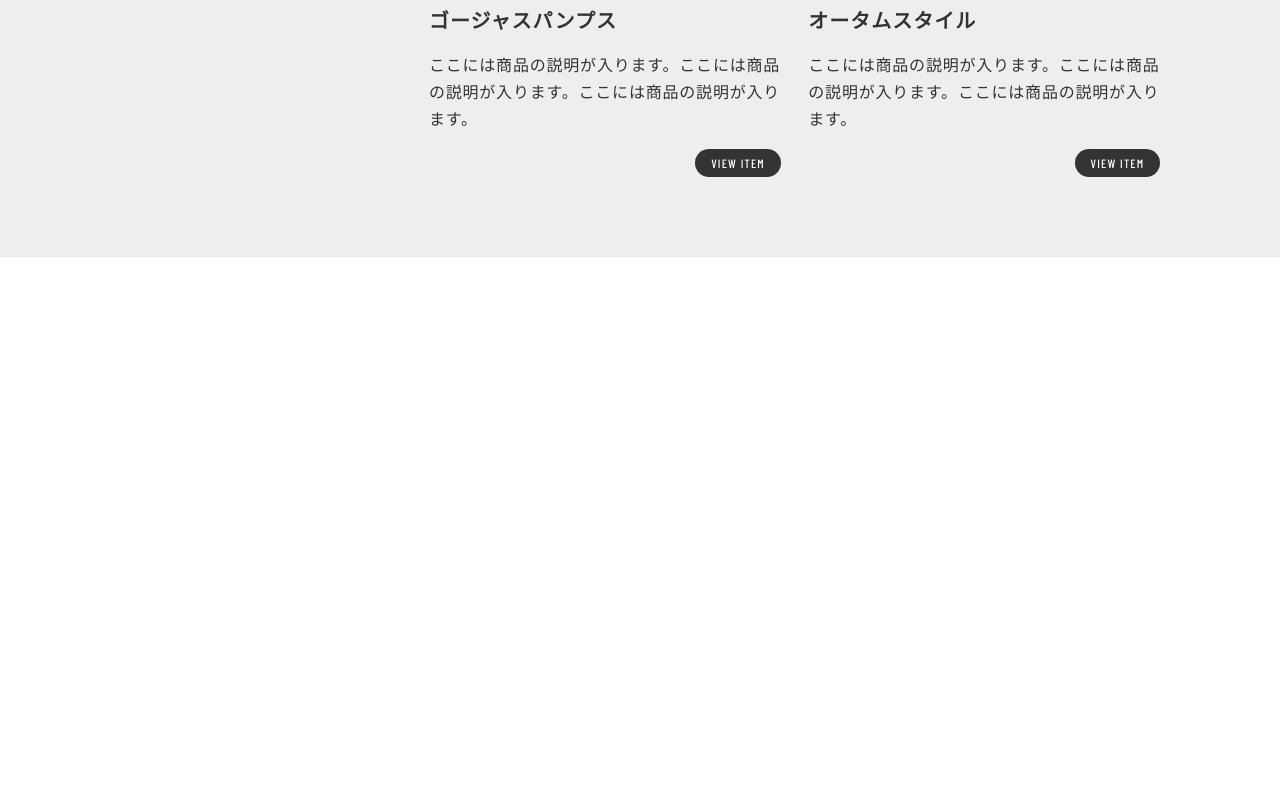
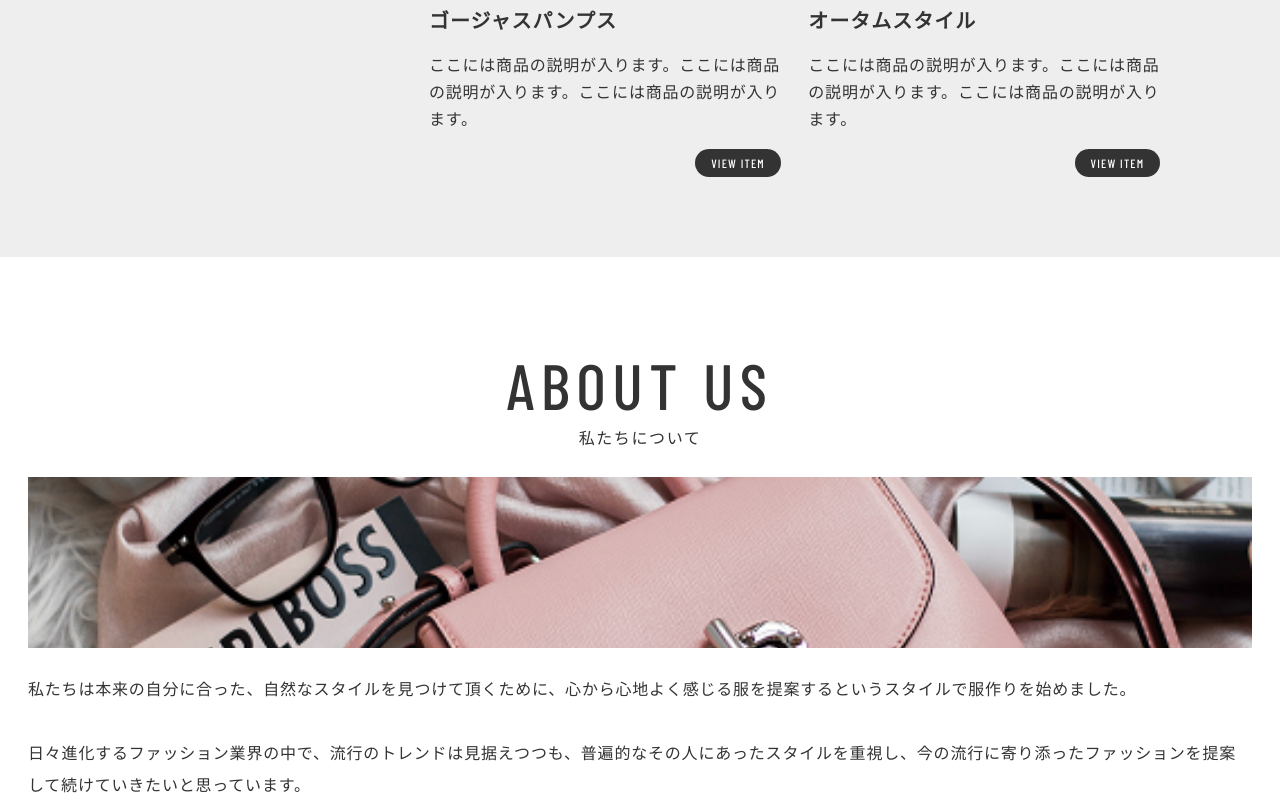
Before and after one commit to nyanmosu/ec-stand4u, a Next.js app: page / in a window 1280 px wide. Shown: the part 1121-1921 px from the top of the page. Before the commit the page ends 1378 px from the top, so only its background shows below. Built offline with nearby package versions, Linux system fonts and the light colour scheme; a web font is replaced by a local one.

Commit message:
アバウトセクションのSP領域を追加する

```diff
--- a/src/app/(home)/page.tsx
+++ b/src/app/(home)/page.tsx
@@ -1,11 +1,13 @@
 import FirstVisualSection from "@/features/home/components/first-visual-section";
 import PickupItemsSection from "@/features/home/components/pickup-items-section";
+import AboutUsSection from "@/features/home/components/about-us-section";
 
 export default function HomePage() {
   return (
     <div className="flex flex-col gap-16 md:gap-20 xl:gap-24">
       <FirstVisualSection />
       <PickupItemsSection />
+      <AboutUsSection />
     </div>
   );
 }
--- /dev/null
+++ b/src/features/home/components/about-us-section.tsx
@@ -0,0 +1,38 @@
+import Image from "next/image";
+import SectionHeading from "@/features/home/components/section-heading";
+
+export default function AboutUsSection() {
+  return (
+    <section aria-labelledby="about-us-heading">
+      <div className="flex flex-col items-center px-7 gap-8">
+        {/* 見出し */}
+        <SectionHeading
+          id="about-us-heading"
+          title="About Us"
+          subtitle="私たちについて"
+        />
+
+        {/* コンテンツ */}
+        <div className="flex flex-col items-center gap-6">
+          <div className="relative w-full h-[171px]">
+            <Image
+              src="/about-img.png"
+              alt="About Us"
+              fill
+              className="object-cover"
+              sizes="304px"
+            />
+          </div>
+          <div className="flex flex-col gap-8">
+            <p className="ts-body">
+              私たちは本来の自分に合った、自然なスタイルを見つけて頂くために、心から心地よく感じる服を提案するというスタイルで服作りを始めました。
+            </p>
+            <p className="ts-body">
+              日々進化するファッション業界の中で、流行のトレンドは見据えつつも、普遍的なその人にあったスタイルを重視し、今の流行に寄り添ったファッションを提案して続けていきたいと思っています。
+            </p>
+          </div>
+        </div>
+      </div>
+    </section>
+  );
+}
```
Also changed, not shown: public/about-img.png (added).
